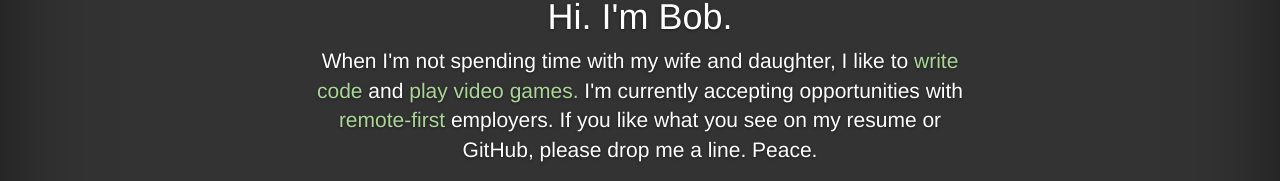
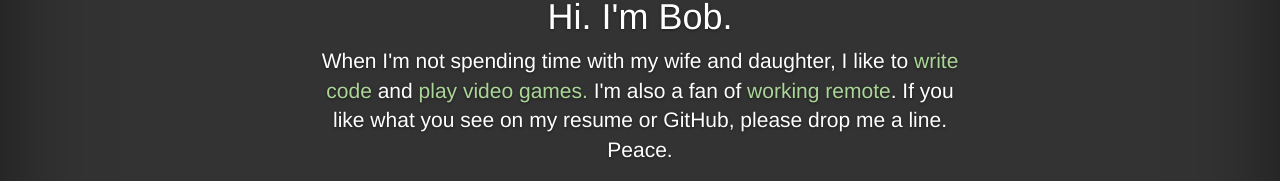
Before and after one commit to bobzurad/portfolio, a React (Create React App) app: page / in a window 1280 px wide. Shown: the part 438-619 px from the top of the page. Built offline with nearby package versions, Linux system fonts and the light colour scheme.

Commit message:
updated work status

```diff
--- a/src/App.js
+++ b/src/App.js
@@ -29,7 +29,7 @@ class App extends Component {
             </div>
             <h1 className="cover-heading">Hi. I'm Bob.</h1>
             <p className="lead">
-              When I'm not spending time with my wife and daughter, I like to <a href="https://github.com/bobzurad">write code</a> and <a href="http://steamcommunity.com/id/spurioustuple/">play video games.</a> I'm currently accepting opportunities with <a href="https://stackoverflow.blog/2017/02/08/means-remote-first-company/">remote-first</a> employers. If you like what you see on my resume or GitHub, please drop me a line. Peace.
+              When I'm not spending time with my wife and daughter, I like to <a href="https://github.com/bobzurad">write code</a> and <a href="http://steamcommunity.com/id/spurioustuple/">play video games.</a> I'm also a fan of <a href="https://stackoverflow.blog/2017/02/08/means-remote-first-company/">working remote</a>. If you like what you see on my resume or GitHub, please drop me a line. Peace.
             </p>
 
             <h2 className="appsHeader">Apps I've Created</h2>
```
